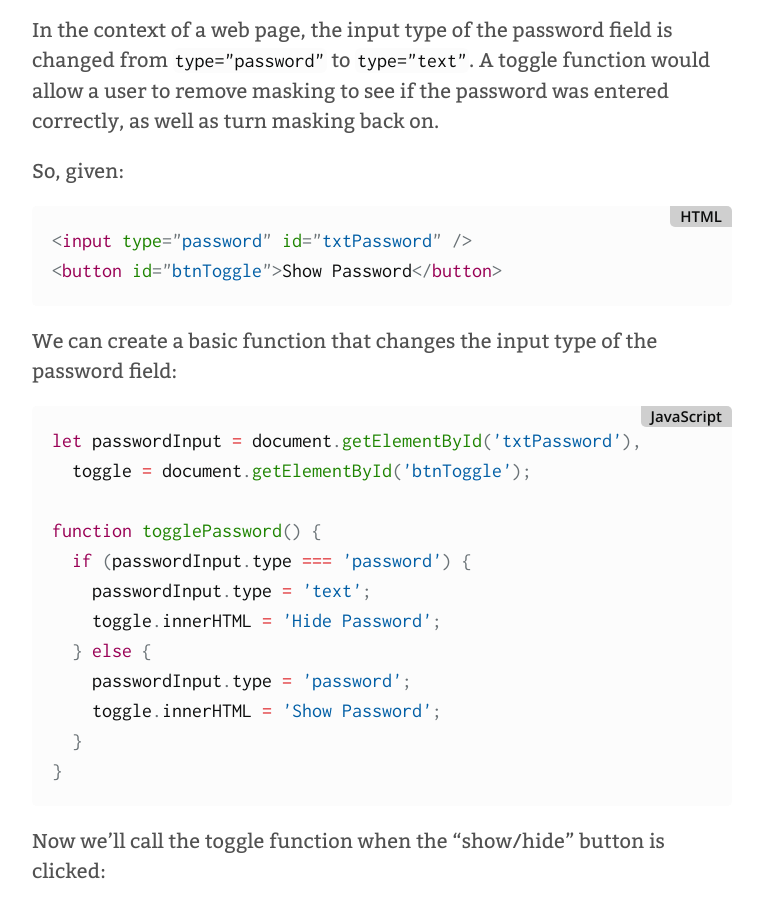
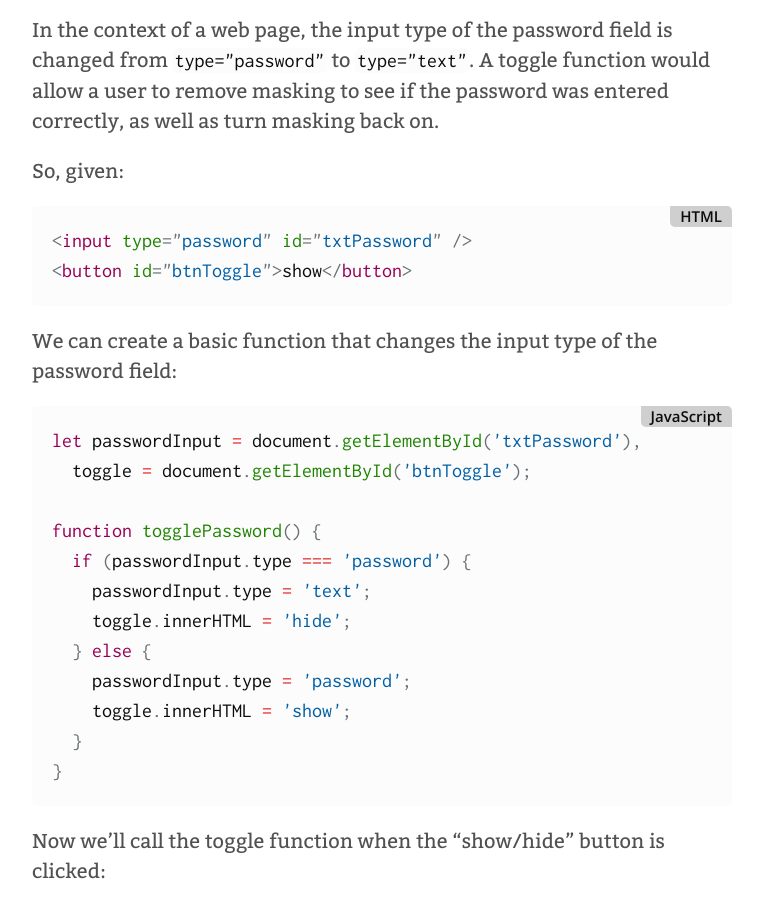
Before and after one commit to AllThingsSmitty/allthingssmitty.github.io, a Jekyll site: the page built from _posts/2016-10-24-show-my-password-please.md, in a window 1280 px wide and 900 px high, scrolled down 1264 px. Shown: the whole window, without its empty margins (258-1021 px from the left). Built offline with Jekyll 4.4.1, drawn with Linux system fonts in a browser that asks for light colours; comment, search, counter and statistics services are not loaded.

Commit message:
MInor edit

````diff
--- a/_posts/2016-10-24-show-my-password-please.md
+++ b/_posts/2016-10-24-show-my-password-please.md
@@ -36,7 +36,7 @@ So, given:
 
 ```html
 <input type="password" id="txtPassword" />
-<button id="btnToggle">Show Password</button>
+<button id="btnToggle">show</button>
 ```
 
 We can create a basic function that changes the input type of the password field:
@@ -48,10 +48,10 @@ let passwordInput = document.getElementById('txtPassword'),
 function togglePassword() {
   if (passwordInput.type === 'password') {
     passwordInput.type = 'text';
-    toggle.innerHTML = 'Hide Password';
+    toggle.innerHTML = 'hide';
   } else {
     passwordInput.type = 'password';
-    toggle.innerHTML = 'Show Password';
+    toggle.innerHTML = 'show';
   }
 }
 ```
````
